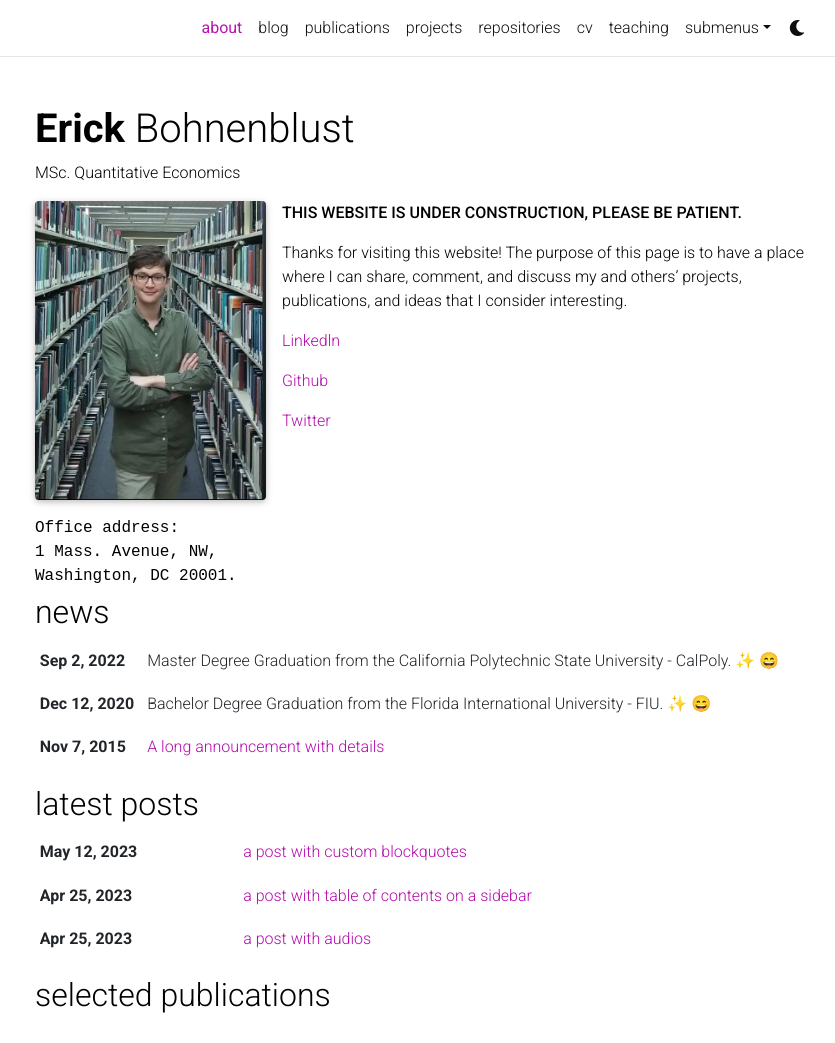
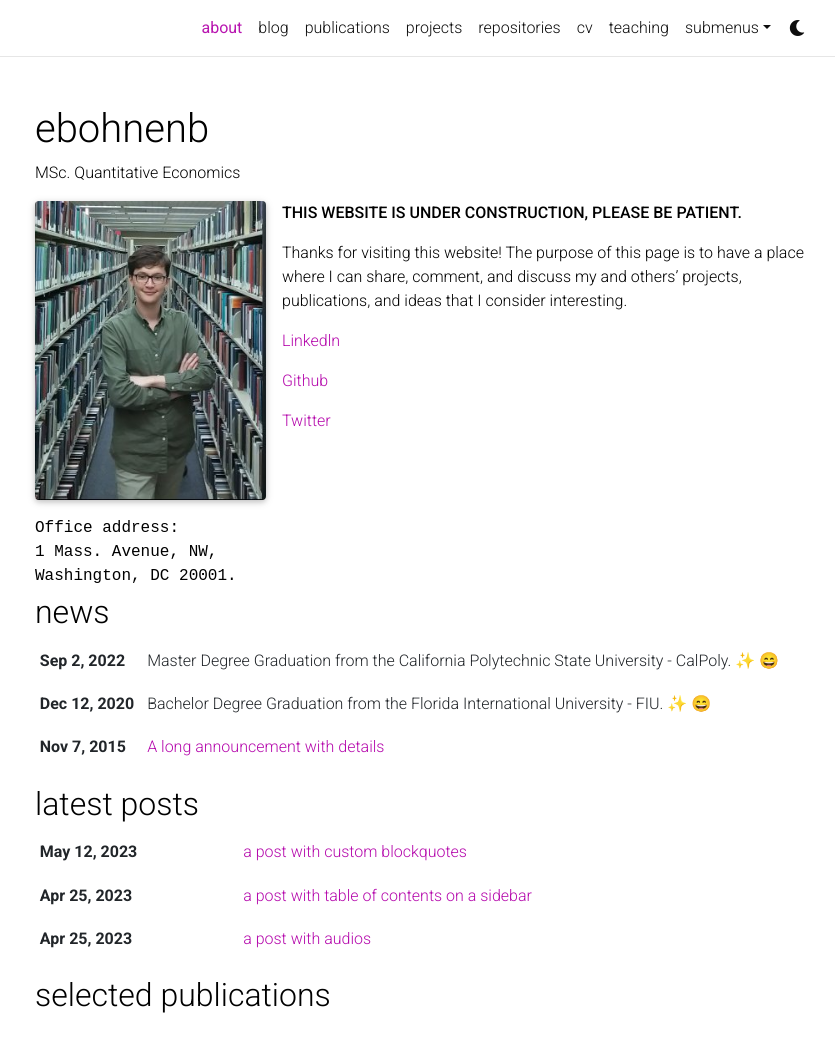
Before and after one commit to ebohnenb/ebohnenb.github.io, a Jekyll site: the page built from _pages/about.md, in a window 1280 px wide and 1332 px high, cut to the strip 0-1043 px from the top of the window. Shown: the whole strip, without its empty margins (220-1055 px from the left). Built offline with Jekyll 4.4.1, drawn with Linux system fonts in a browser that asks for light colours; full-size pictures stand in for the smaller copies a plugin makes; emoji names are drawn with the system emoji font; comment, search, counter and statistics services are not loaded; a style sheet for code colours, icons or effects is not loaded; some of the changed text lies outside the part shown.

Commit message:
Update _config.yml

```diff
--- a/_config.yml
+++ b/_config.yml
@@ -2,7 +2,7 @@
 # Site settings
 # -----------------------------------------------------------------------------
 
-title: blank # the website title (if blank, full name will be used instead)
+title: ebohnenb # the website title (if blank, full name will be used instead)
 first_name: Erick
 middle_name:
 last_name: Bohnenblust
@@ -19,7 +19,7 @@
 
 url: https://ebohnenb.github.io # the base hostname & protocol for your site
 baseurl: #/al-folio # the subpath of your site, e.g. /blog/
-last_updated: true # set to true if you want to display last updated in the footer
+last_updated: false # set to true if you want to display last updated in the footer
 impressum_path:  # set to path to include impressum link in the footer, use the same path as permalink in a page, helps to conform with EU GDPR
 
 # -----------------------------------------------------------------------------
```
